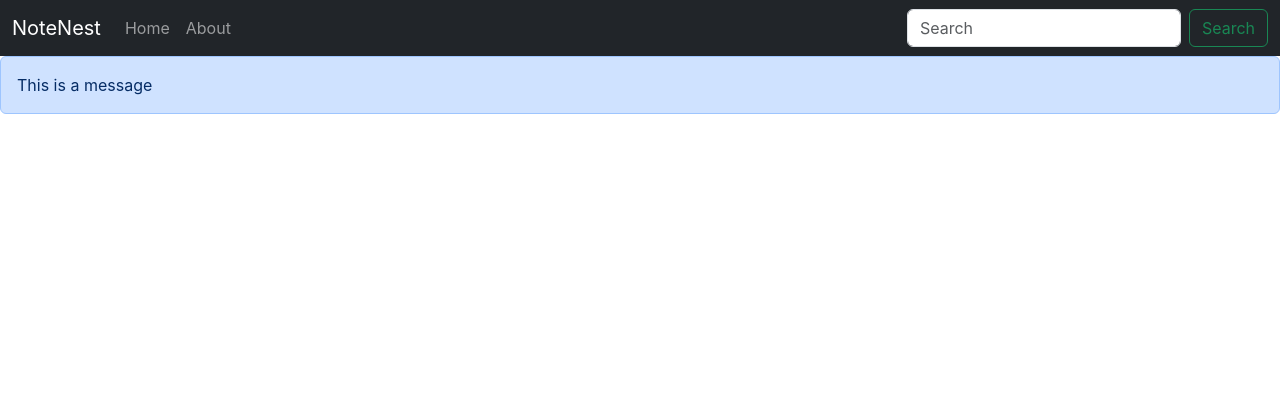
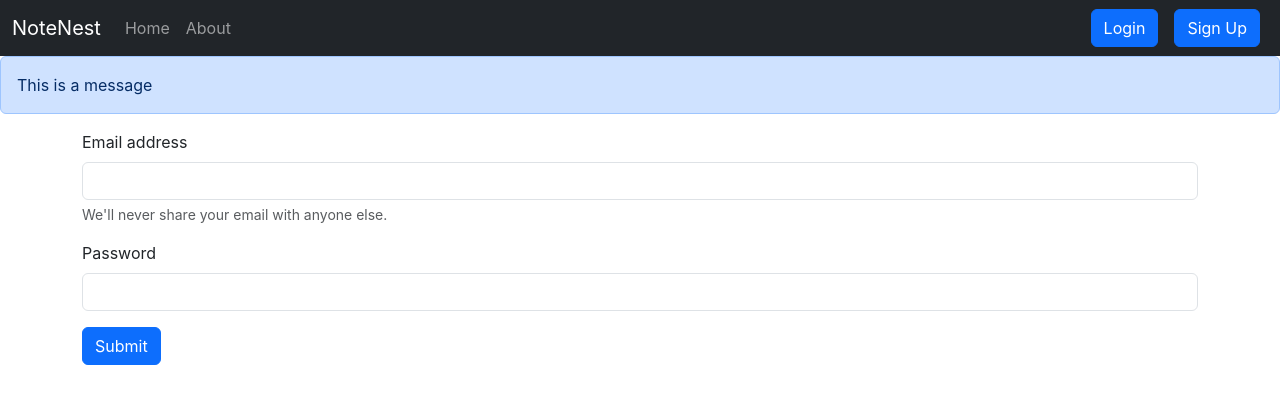
Before and after one commit to Pranay-Rokade/NoteNest, a React (Create React App) app: page /login in a window 1280 px wide. Shown: the top 404 px of the page. Built offline with nearby package versions, Linux system fonts and the light colour scheme; the HTML template or start-up script is replaced by a standard one.

Commit message:
Added Login component

```diff
--- a/src/App.js
+++ b/src/App.js
@@ -5,6 +5,9 @@
 import Navbar from './components/Navbar';
 import NoteState from './context/notes/NoteState';
 import Alert from './components/Alert';
+import Login from './components/Login';
+import Signup from './components/Signup';
+
 function App() {
   return (
     <>
@@ -16,6 +19,8 @@
         <Routes>
           <Route path="/" element={<Home />} />
           <Route path="/about" element={<About />} />
+          <Route path="/login" element={<Login />} />
+          <Route path="/register" element={<Signup />} />
         </Routes>
         </div>
       </Router>
--- /dev/null
+++ b/src/components/Login.js
@@ -0,0 +1,54 @@
+import React,{useState} from 'react'
+import { useNavigate } from 'react-router-dom';
+
+
+const Login = (props) => {
+    const [credentials, setCredentials] = useState({email: "", password: ""});
+    let navigate = useNavigate();
+
+    const handleSubmit = async (e) => {
+        e.preventDefault();
+        const response = await fetch('http://localhost:5000/api/auth/login', {
+            method: 'POST',
+            headers: {
+                'Content-Type': 'application/json'
+            },
+            body: JSON.stringify({email: credentials.email, password: credentials.password})
+        });
+        const json = await response.json();
+        console.log(json);
+        if(json.success){
+            // Save the auth token and redirect
+            localStorage.setItem('token', json.authtoken);
+            navigate("/");
+
+        }
+        else{
+            alert("Invalid credentials");
+        }
+    }
+
+    const onChange = (e) => {
+        setCredentials({...credentials, [e.target.name]: e.target.value});
+    }
+
+    return (
+        <div>
+            <form  onSubmit={handleSubmit}>
+                <div className="mb-3">
+                    <label htmlFor="email" className="form-label">Email address</label>
+                    <input type="email" className="form-control" value={credentials.email} onChange={onChange} id="email" name="email" aria-describedby="emailHelp" />
+                    <div id="emailHelp" className="form-text">We'll never share your email with anyone else.</div>
+                </div>
+                <div className="mb-3">
+                    <label htmlFor="password" className="form-label">Password</label>
+                    <input type="password" className="form-control" value={credentials.password} onChange={onChange} name="password" id="password" />
+                </div>
+
+                <button type="submit" className="btn btn-primary">Submit</button>
+            </form>
+        </div>
+    )
+}
+
+export default Login
--- a/src/components/Navbar.js
+++ b/src/components/Navbar.js
@@ -21,8 +21,8 @@
                 </li>
             </ul>
             <form className="d-flex" role="search">
-                <input className="form-control me-2" type="search" placeholder="Search" aria-label="Search"/>
-                <button className="btn btn-outline-success" type="submit">Search</button>
+                <Link className="btn btn-primary mx-2" to="/login" role="button">Login</Link>
+                <Link className="btn btn-primary mx-2" to="/register" role="button">Sign Up</Link>
             </form>
             </div>
         </div>
--- /dev/null
+++ b/src/components/Signup.js
@@ -0,0 +1,11 @@
+import React from 'react'
+
+const Signup = () => {
+  return (
+    <div>
+      signup
+    </div>
+  )
+}
+
+export default Signup
```
Also changed, not shown: 1 other file (tests, documents, lock files or other folders).
